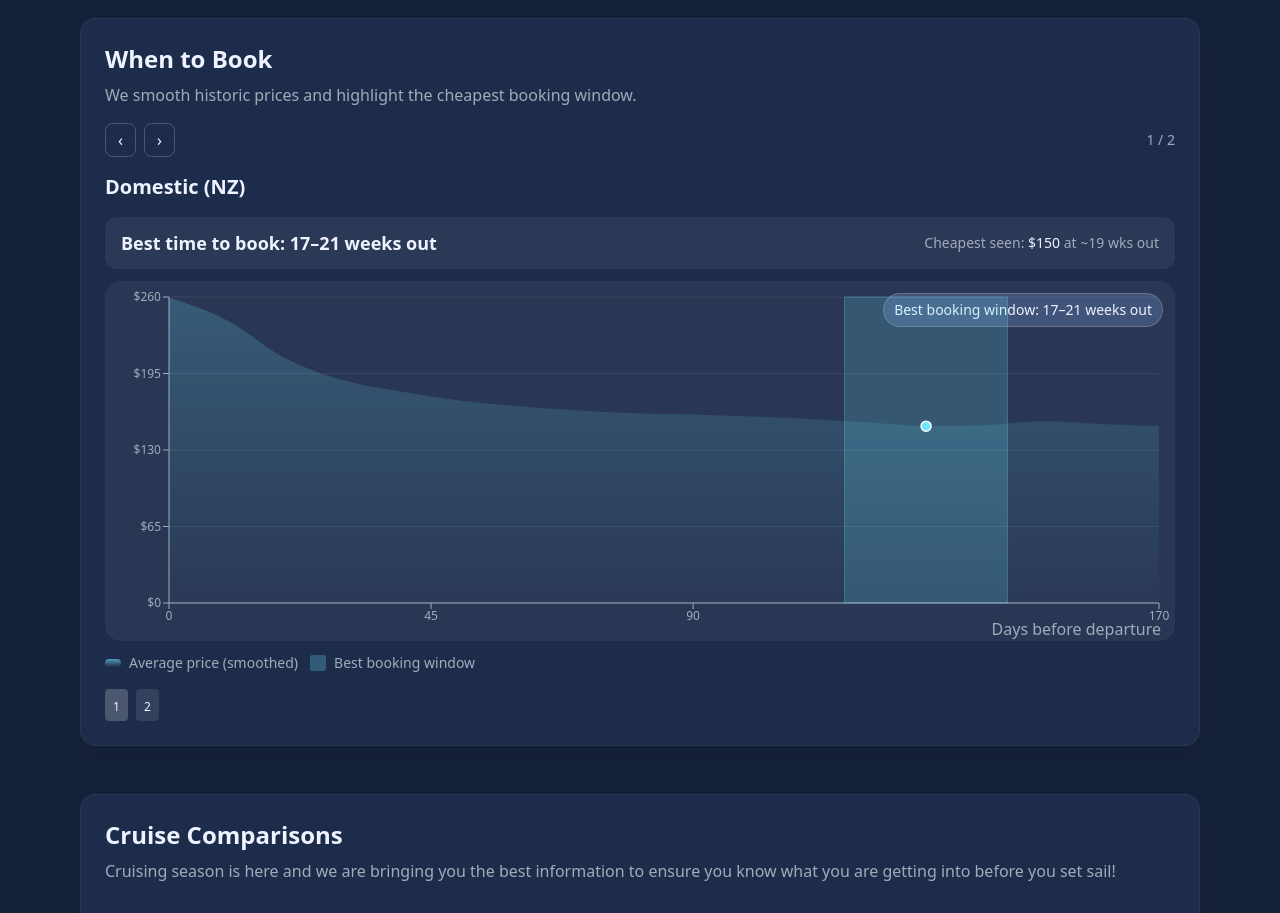
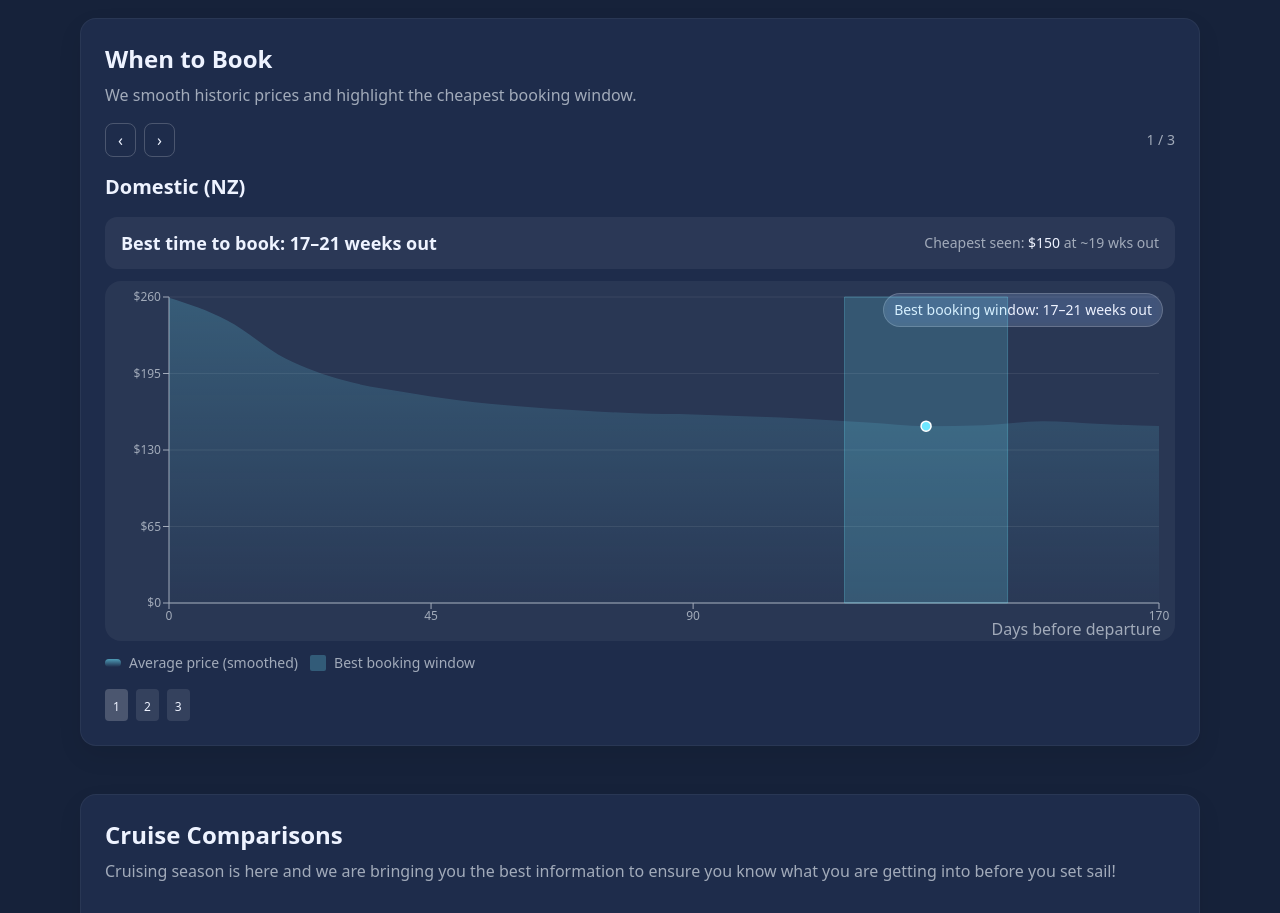
Before and after one commit to BrettWS2025/travelscout, a Next.js app: page / in a window 1280 px wide. Shown: the part 700-1613 px from the top of the page. Built offline with nearby package versions, Linux system fonts and the light colour scheme.

Commit message:
Add international flight booking timing chart
Added InternationalFlightBookingTimingChart to WhenToBookCarousel.

```diff
--- a/app/page.tsx
+++ b/app/page.tsx
@@ -8,7 +8,6 @@ import { TopDealsTable } from "@/components/TopDealsTable";
 
 import WhenToBookCarousel from "@/components/WhenToBookCarousel";
 
-// Client-only charts (Recharts)
 import dynamic from "next/dynamic";
 const DomesticFlightBookingTimingChart = dynamic(
   () => import("@/components/DomesticFlightBookingTimingChart"),
@@ -16,6 +15,11 @@ const DomesticFlightBookingTimingChart = dynamic(
 );
 const AusPacificFlightBookingTimingChart = dynamic(
   () => import("@/components/AusPacificFlightBookingTimingChart"),
+  { ssr: false }
+);
+// NEW: International
+const InternationalFlightBookingTimingChart = dynamic(
+  () => import("@/components/InternationalFlightBookingTimingChart"),
   { ssr: false }
 );
 
@@ -129,6 +133,11 @@ export default function Home() {
         title: "Australia & Pacific",
         node: <AusPacificFlightBookingTimingChart currency="NZD" dark />,
       },
+      {
+        key: "international",
+        title: "International (select cabin)",
+        node: <InternationalFlightBookingTimingChart currency="NZD" dark />,
+      },
     ]}
   />
   </section>
```
Lines whose indentation alone changed are shown as unchanged.
